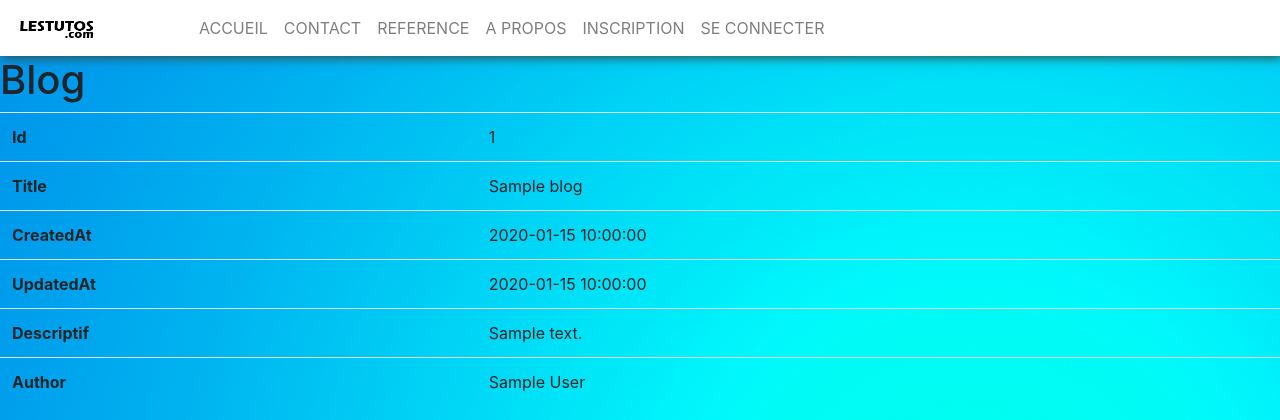
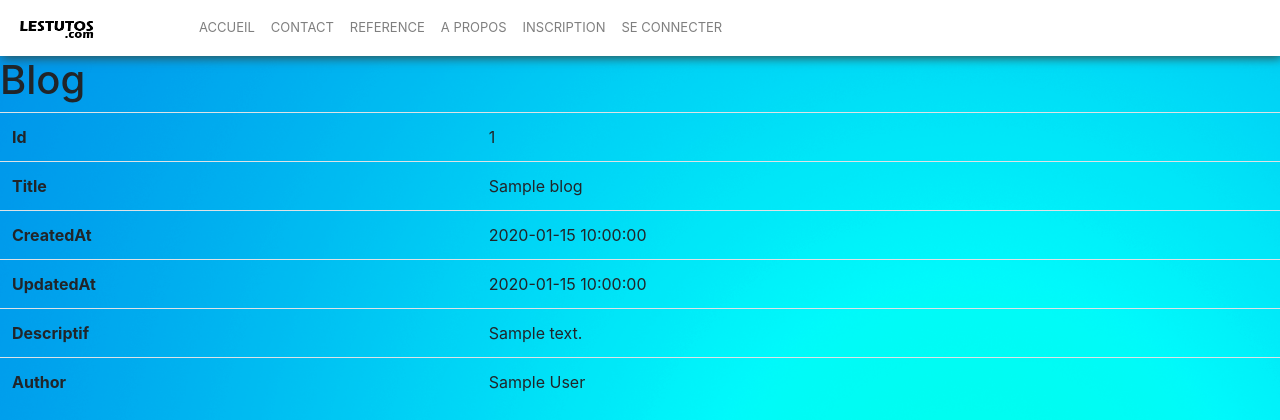
Before and after one commit to mrlaowilly/site_educatif, a Symfony app: template templates/blog/show.html.twig in a window 1280 px wide. Shown: the top 420 px of the page. Run offline with Twig, Linux system fonts and the light colour scheme; the template is opened without the code that fills it: most values are stand-ins (such as "Sample title", 1, 10 or a date in 2020); some libraries are stand-ins or nearby versions.

Commit message:
correction de la barre nav

```diff
--- a/templates/base.html.twig
+++ b/templates/base.html.twig
@@ -12,7 +12,9 @@
     </head>
     <body>
         {% block header %}
-            <nav class="navbar navbar-expand-lg navbar-light bg-primary" style="box-shadow: 2px 2px 10px darkslategrey;">
+            <nav class="navbar navbar-expand-lg navbar-light bg-primary" style="box-shadow: 2px 2px 10px darkslategrey;font-size: small;">
+
+
             <a class="navbar-brand" href="{{ path('home') }}"><img style="width: 50%;" src="{{ asset('image/logo.png') }}" alt=""></a>
             <button class="navbar-toggler" type="button" data-toggle="collapse" data-target="#navbarNav" aria-controls="navbarNav" aria-expanded="false" aria-label="Toggle navigation">
                 <span class="navbar-toggler-icon"></span>
@@ -57,11 +59,11 @@
                     {% if is_granted('IS_AUTHENTICATED_FULLY') %}
                     <li class="nav_item">
 
-                            <a class="nav-link" href="{{ path('account') }}">{{ 'Mon Compte' | upper }} </a> <!-- ajout de la rubrique Mon Compte quand on se connecte -->
+                            <a class="nav-link" href="{{ path('account') }}"><strong>{{ app.user.email }}</strong></a> <!-- ajout de la rubrique Mon Compte quand on se connecte -->
 
                     </li>
                     <li>
-                        <strong>{{ app.user.email }}</strong>
+
                     </li>
                     {% endif %}
 
```
